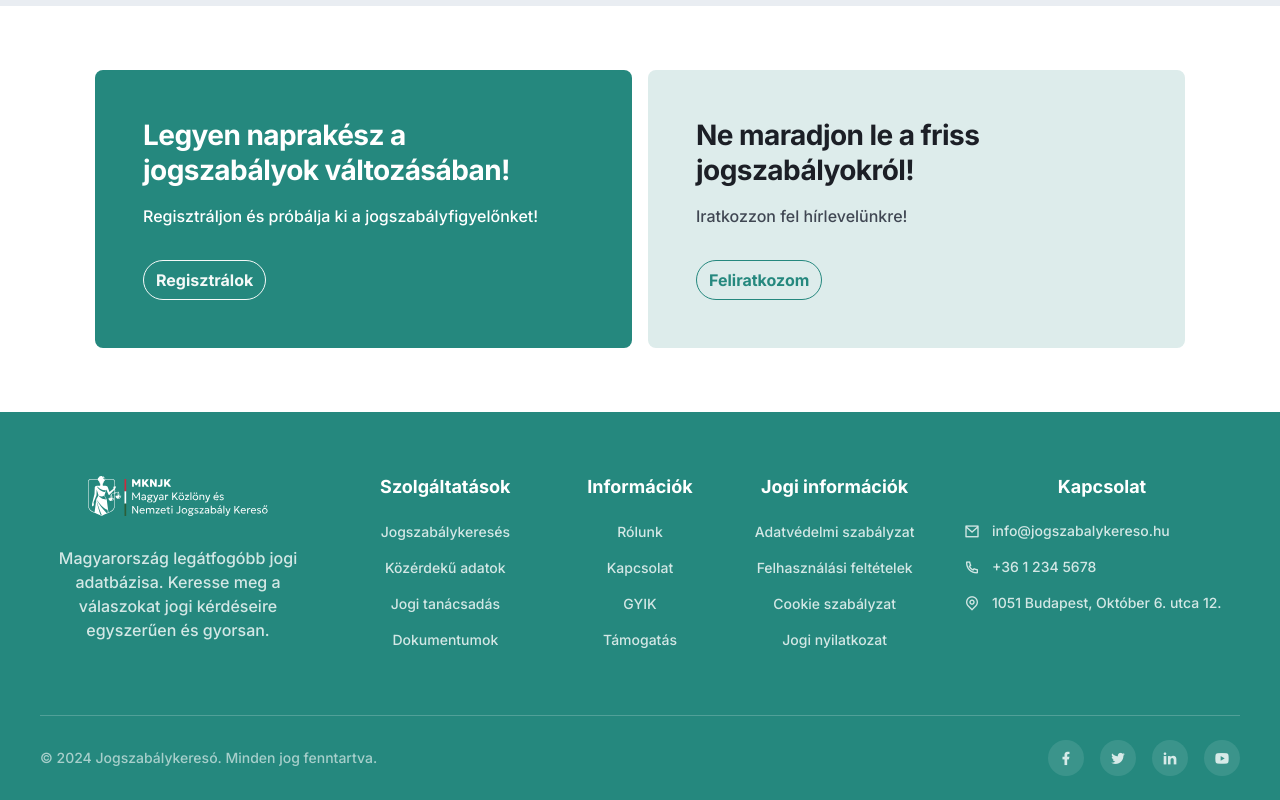
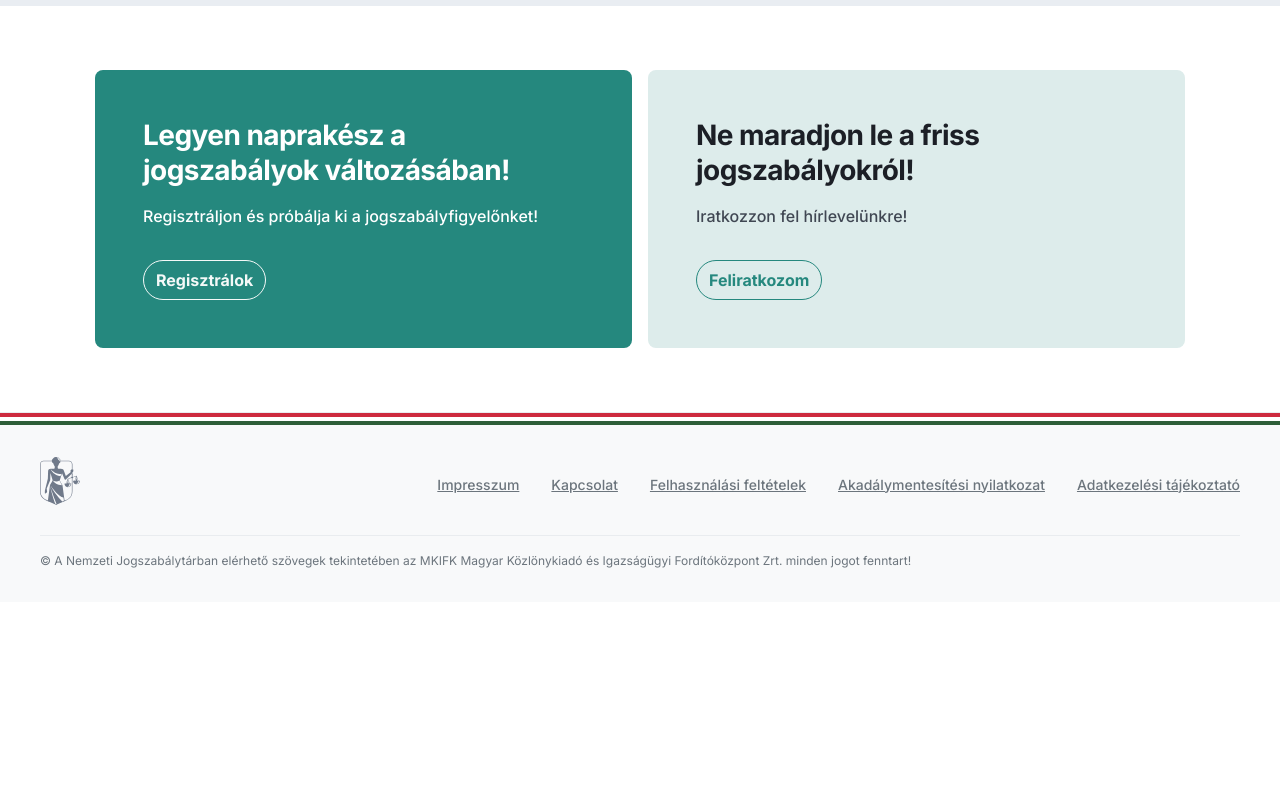
Before and after one commit to sonardesign/mitmondajog-demo, a React (Vite) app: page / in a window 1280 px wide. Shown: the part 944-1744 px from the top of the page. After the commit the page ends 1546 px from the top, so only its background shows below. Built offline with nearby package versions, Linux system fonts and the light colour scheme.

Commit message:
footer fixed

```diff
--- a/src/components/Footer.tsx
+++ b/src/components/Footer.tsx
@@ -1,125 +1,39 @@
 import React from 'react'
-import 'remixicon/fonts/remixicon.css'
 
 const Footer: React.FC = () => {
   return (
-    <footer className="footer" data-node-id="1457:15308">
+    <footer className="footer">
+      <div className="tricolor">
+        <div className="tricolor-line tricolor-line--red"></div>
+        <div className="tricolor-line tricolor-line--white"></div>
+        <div className="tricolor-line tricolor-line--green"></div>
+      </div>
       <div className="footer-container">
         <div className="footer-content">
           {/* Logo Section */}
-          <div className="footer-logo-section">
           <div className="footer-logo">
             <img
-                src="/src/assets/jogszabalykereso-logo.svg"
+              src="/src/assets/footer-logo.svg"
               alt="Jogszabálykeresó"
               className="footer-logo__image"
             />
           </div>
-            <p className="footer-description">
-              Magyarország legátfogóbb jogi adatbázisa. Keresse meg a válaszokat jogi kérdéseire egyszerűen és gyorsan.
-            </p>
+
+          {/* Navigation Links */}
+          <nav className="footer-nav">
+            <a href="#" className="footer-nav-link">Impresszum</a>
+            <a href="#" className="footer-nav-link">Kapcsolat</a>
+            <a href="#" className="footer-nav-link">Felhasználási feltételek</a>
+            <a href="#" className="footer-nav-link">Akadálymentesítési nyilatkozat</a>
+            <a href="#" className="footer-nav-link">Adatkezelési tájékoztató</a>
+          </nav>
         </div>
 
-          {/* Navigation Links */}
-          <div className="footer-nav">
-            <div className="footer-nav-column">
-              <h3 className="footer-nav-title">Szolgáltatások</h3>
-              <ul className="footer-nav-list">
-                <li className="footer-nav-item">
-                  <a href="#" className="footer-nav-link">Jogszabálykeresés</a>
-                </li>
-                <li className="footer-nav-item">
-                  <a href="#" className="footer-nav-link">Közérdekű adatok</a>
-                </li>
-                <li className="footer-nav-item">
-                  <a href="#" className="footer-nav-link">Jogi tanácsadás</a>
-                </li>
-                <li className="footer-nav-item">
-                  <a href="#" className="footer-nav-link">Dokumentumok</a>
-                </li>
-              </ul>
-            </div>
-
-            <div className="footer-nav-column">
-              <h3 className="footer-nav-title">Információk</h3>
-              <ul className="footer-nav-list">
-                <li className="footer-nav-item">
-                  <a href="#" className="footer-nav-link">Rólunk</a>
-                </li>
-                <li className="footer-nav-item">
-                  <a href="#" className="footer-nav-link">Kapcsolat</a>
-                </li>
-                <li className="footer-nav-item">
-                  <a href="#" className="footer-nav-link">GYIK</a>
-                </li>
-                <li className="footer-nav-item">
-                  <a href="#" className="footer-nav-link">Támogatás</a>
-                </li>
-              </ul>
-            </div>
-
-            <div className="footer-nav-column">
-              <h3 className="footer-nav-title">Jogi információk</h3>
-              <ul className="footer-nav-list">
-                <li className="footer-nav-item">
-                  <a href="#" className="footer-nav-link">Adatvédelmi szabályzat</a>
-                </li>
-                <li className="footer-nav-item">
-                  <a href="#" className="footer-nav-link">Felhasználási feltételek</a>
-                </li>
-                <li className="footer-nav-item">
-                  <a href="#" className="footer-nav-link">Cookie szabályzat</a>
-                </li>
-                <li className="footer-nav-item">
-                  <a href="#" className="footer-nav-link">Jogi nyilatkozat</a>
-                </li>
-              </ul>
-            </div>
-          </div>
-
-          {/* Contact Info */}
-          <div className="footer-contact">
-            <h3 className="footer-contact-title">Kapcsolat</h3>
-            <div className="footer-contact-info">
-              <div className="footer-contact-item">
-                <i className="ri-mail-line footer-contact-icon"></i>
-                <span className="footer-contact-text">info@jogszabalykereso.hu</span>
-              </div>
-              <div className="footer-contact-item">
-                <i className="ri-phone-line footer-contact-icon"></i>
-                <span className="footer-contact-text">+36 1 234 5678</span>
-              </div>
-              <div className="footer-contact-item">
-                <i className="ri-map-pin-line footer-contact-icon"></i>
-                <span className="footer-contact-text">1051 Budapest, Október 6. utca 12.</span>
-              </div>
-            </div>
-          </div>
-        </div>
-
-        {/* Bottom Bar */}
-        <div className="footer-bottom">
-          <div className="footer-bottom-content">
+        {/* Copyright */}
         <div className="footer-copyright">
           <p className="footer-copyright-text">
-                © 2024 Jogszabálykeresó. Minden jog fenntartva.
+            © A Nemzeti Jogszabálytárban elérhető szövegek tekintetében az MKIFK Magyar Közlönykiadó és Igazságügyi Fordítóközpont Zrt. minden jogot fenntart!
           </p>
-            </div>
-            <div className="footer-social">
-              <a href="#" className="footer-social-link" aria-label="Facebook">
-                <i className="ri-facebook-fill"></i>
-              </a>
-              <a href="#" className="footer-social-link" aria-label="Twitter">
-                <i className="ri-twitter-fill"></i>
-              </a>
-              <a href="#" className="footer-social-link" aria-label="LinkedIn">
-                <i className="ri-linkedin-fill"></i>
-              </a>
-              <a href="#" className="footer-social-link" aria-label="YouTube">
-                <i className="ri-youtube-fill"></i>
-              </a>
-            </div>
-          </div>
         </div>
       </div>
     </footer>
--- a/src/components/SearchSection.tsx
+++ b/src/components/SearchSection.tsx
@@ -141,11 +141,11 @@ const SearchSection: React.FC<SearchSectionProps> = ({
                     <div className="search-suggestions-list">
                       <button
                         className="search-suggestion-item"
-                        onClick={() => handleSuggestionClick('közérdekű adat')}
+                        onClick={() => handleSuggestionClick('Közérdekű adat')}
                         tabIndex={0}
                       >
                         <i className="ri-search-line search-suggestion-icon"></i>
-                        <span className="search-suggestion-text">közérdekű adat</span>
+                        <span className="search-suggestion-text">Közérdekű adat</span>
                       </button>
                       <button
                         className="search-suggestion-item"
--- a/src/css/components/_footer.scss
+++ b/src/css/components/_footer.scss
@@ -1,216 +1,114 @@
 @use '../../styles/variables.scss' as *;
 
-// Footer pixel-perfect implementation from Figma node 1457:15308
+// Footer based on the provided design image
 .footer {
-  background: $color-bg-brand-base-inverted; // #25887e
-  color: $color-text-neutral-inverted; // #ffffff
-  padding: $spacing-1600 0 0 0; // 64px top, 0 sides and bottom
+  background: #f8f9fa;
+  border-top: 1px solid #e9ecef;
+  padding: 0 0 $spacing-800 0; // 32px bottom padding only
   margin-top: auto; // Push footer to bottom
+
+  // Tricolor section at the top
+  .tricolor {
+    width: 100%;
+    display: flex;
+    flex-direction: column;
+
+    .tricolor-line {
+      width: 100%;
+      height: 4px;
+
+      &--red {
+        background-color: #CD2A3E;
+      }
+
+      &--white {
+        background-color: #FFFFFF;
+      }
+
+      &--green {
+        background-color: #2D5E38;
+      }
+    }
+  }
 
   .footer-container {
     max-width: 1200px;
     margin: 0 auto;
-    padding: 0 $spacing-600; // 24px horizontal padding
+    padding: $spacing-800 $spacing-600 0 $spacing-600; // 32px top, 24px horizontal, 0 bottom
   }
 
   .footer-content {
-    display: grid;
-    grid-template-columns: 1fr 2fr 1fr; // Logo section, nav columns, contact
-    gap: $spacing-1200; // 48px gap between sections
-    padding-bottom: $spacing-1600; // 64px bottom padding
-    border-bottom: 1px solid rgba(255, 255, 255, 0.2);
+    display: flex;
+    justify-content: space-between;
+    align-items: center;
+    margin-bottom: $spacing-600; // 24px margin bottom
 
-    @media (max-width: 1024px) {
-      grid-template-columns: 1fr;
-      gap: $spacing-1000; // 40px gap on smaller screens
+    @media (max-width: 768px) {
+      flex-direction: column;
+      gap: $spacing-600; // 24px gap on mobile
+      align-items: flex-start;
     }
   }
 
   // Logo Section
-  .footer-logo-section {
-    display: flex;
-    flex-direction: column;
-    gap: $spacing-600; // 24px gap
+  .footer-logo {
+    flex-shrink: 0;
 
-    .footer-logo {
     .footer-logo__image {
-        height: 40px;
+      height: 48px;
       width: auto;
-      }
-    }
-
-    .footer-description {
-      font-family: $body-md-family; // Inter
-      font-size: $body-md-size; // 16px
-      font-weight: $body-md-weight; // 500
-      line-height: $body-md-line-height; // 1.5
-      color: rgba(255, 255, 255, 0.8);
-      margin: 0;
-      max-width: 280px;
     }
   }
 
   // Navigation Section
   .footer-nav {
-    display: grid;
-    grid-template-columns: repeat(3, 1fr);
-    gap: $spacing-800; // 32px gap between columns
+    display: flex;
+    gap: $spacing-800; // 32px gap between links
+    align-items: center;
 
     @media (max-width: 768px) {
-      grid-template-columns: 1fr;
-      gap: $spacing-600; // 24px gap on mobile
+      flex-wrap: wrap;
+      gap: $spacing-400; // 16px gap on mobile
     }
 
-    .footer-nav-column {
-      display: flex;
-      flex-direction: column;
-      gap: $spacing-500; // 20px gap
-
-      .footer-nav-title {
-        font-family: $heading-5-family; // Inter
-        font-size: $heading-5-size; // 18px
-        font-weight: $heading-5-weight; // 700
-        line-height: $heading-5-line-height; // 1.25
-        color: $color-text-neutral-inverted; // #ffffff
-        margin: 0;
-      }
-
-      .footer-nav-list {
-        list-style: none;
-        padding: 0;
-        margin: 0;
-        display: flex;
-        flex-direction: column;
-        gap: $spacing-300; // 12px gap between items
-
-        .footer-nav-item {
     .footer-nav-link {
       font-family: $body-sm-family; // Inter
       font-size: $body-sm-size; // 14px
       font-weight: $body-sm-weight; // 500
       line-height: $body-sm-line-height; // 1.5
-            color: rgba(255, 255, 255, 0.8);
-            text-decoration: none;
+      color: #6c757d;
+      text-decoration: underline;
       transition: color 0.2s ease;
+      white-space: nowrap;
 
       &:hover {
-              color: $color-text-neutral-inverted; // #ffffff
-              text-decoration: underline;
+        color: #495057;
       }
 
       &:focus {
-              outline: 2px solid $color-focus-outer-ring; // #25887e
+        outline: 2px solid $color-focus-outer-ring;
         outline-offset: 2px;
         border-radius: $radius-small; // 4px
       }
     }
   }
-      }
-    }
-  }
 
-  // Contact Section
-  .footer-contact {
-    display: flex;
-    flex-direction: column;
-    gap: $spacing-500; // 20px gap
+  // Copyright Section
+  .footer-copyright {
+    border-top: 1px solid #e9ecef;
+    padding-top: $spacing-400; // 16px top padding
 
-    .footer-contact-title {
-      font-family: $heading-5-family; // Inter
-      font-size: $heading-5-size; // 18px
-      font-weight: $heading-5-weight; // 700
-      line-height: $heading-5-line-height; // 1.25
-      color: $color-text-neutral-inverted; // #ffffff
+    .footer-copyright-text {
+      font-family: $body-sm-family; // Inter
+      font-size: 12px;
+      font-weight: 400;
+      line-height: 1.5;
+      color: #6c757d;
       margin: 0;
-    }
-
-    .footer-contact-info {
-      display: flex;
-      flex-direction: column;
-      gap: $spacing-300; // 12px gap between items
-
-      .footer-contact-item {
-        display: flex;
-        align-items: center;
-        gap: $spacing-300; // 12px gap between icon and text
-
-        .footer-contact-icon {
-          font-size: 16px;
-          color: rgba(255, 255, 255, 0.8);
-          flex-shrink: 0;
-        }
-
-        .footer-contact-text {
-          font-family: $body-sm-family; // Inter
-          font-size: $body-sm-size; // 14px
-          font-weight: $body-sm-weight; // 500
-          line-height: $body-sm-line-height; // 1.5
-          color: rgba(255, 255, 255, 0.8);
-        }
-      }
-    }
-  }
-
-  // Bottom Bar
-  .footer-bottom {
-    padding: $spacing-600 0; // 24px vertical padding
-
-    .footer-bottom-content {
-      display: flex;
-      justify-content: space-between;
-      align-items: center;
+      text-align: left;
 
       @media (max-width: 768px) {
-        flex-direction: column;
-        gap: $spacing-400; // 16px gap on mobile
-      }
-
-      .footer-copyright {
-        .footer-copyright-text {
-          font-family: $body-sm-family; // Inter
-          font-size: $body-sm-size; // 14px
-          font-weight: $body-sm-weight; // 500
-          line-height: $body-sm-line-height; // 1.5
-          color: rgba(255, 255, 255, 0.6);
-          margin: 0;
-        }
-      }
-
-      .footer-social {
-        display: flex;
-        gap: $spacing-400; // 16px gap between social icons
-
-        .footer-social-link {
-          display: flex;
-          align-items: center;
-          justify-content: center;
-          width: 36px;
-          height: 36px;
-          background: rgba(255, 255, 255, 0.1);
-          border-radius: $radius-rounded; // 1000px (circle)
-          color: rgba(255, 255, 255, 0.8);
-          text-decoration: none;
-          transition: all 0.2s ease;
-
-          i {
-            font-size: 16px;
-          }
-
-          &:hover {
-            background: rgba(255, 255, 255, 0.2);
-            color: $color-text-neutral-inverted; // #ffffff
-            transform: translateY(-2px);
-          }
-
-          &:focus {
-            outline: 2px solid $color-focus-outer-ring; // #25887e
-            outline-offset: 2px;
-          }
-
-          &:active {
-            transform: translateY(0);
-          }
-        }
+        font-size: 11px;
       }
     }
   }
@@ -219,27 +117,15 @@
 // Responsive adjustments
 @media (max-width: 640px) {
   .footer {
-    padding: $spacing-1000 0 0 0; // 40px top on mobile
+    padding: $spacing-600 0; // 24px vertical padding on mobile
 
     .footer-container {
       padding: 0 $spacing-400; // 16px horizontal padding on mobile
     }
 
-    .footer-content {
-      padding-bottom: $spacing-1000; // 40px bottom padding on mobile
-    }
-
     .footer-nav {
-      .footer-nav-column {
-        .footer-nav-title {
-          font-size: $body-md-size; // 16px on mobile
-        }
-      }
-    }
-
-    .footer-contact {
-      .footer-contact-title {
-        font-size: $body-md-size; // 16px on mobile
+      .footer-nav-link {
+        font-size: 13px;
       }
     }
   }
```
Also changed, not shown: src/assets/footer-logo.svg (added). Lines whose indentation alone changed are shown as unchanged.
